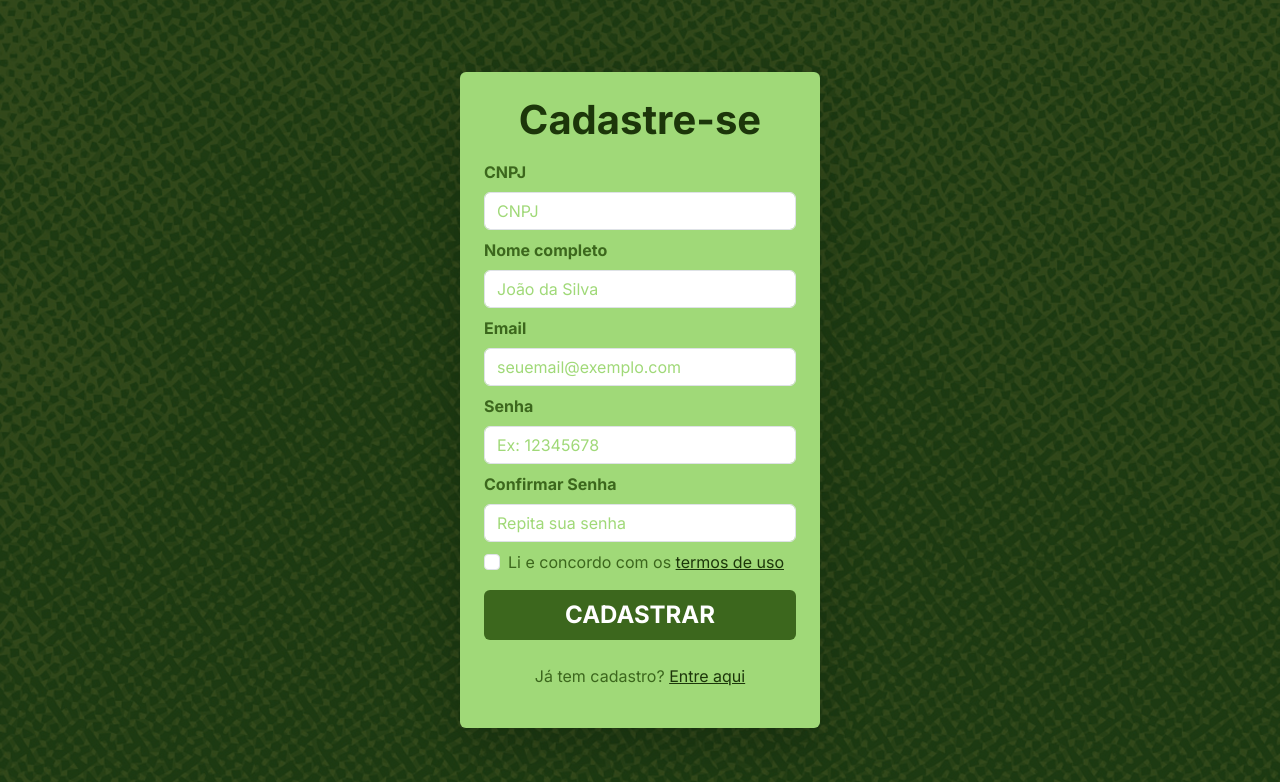
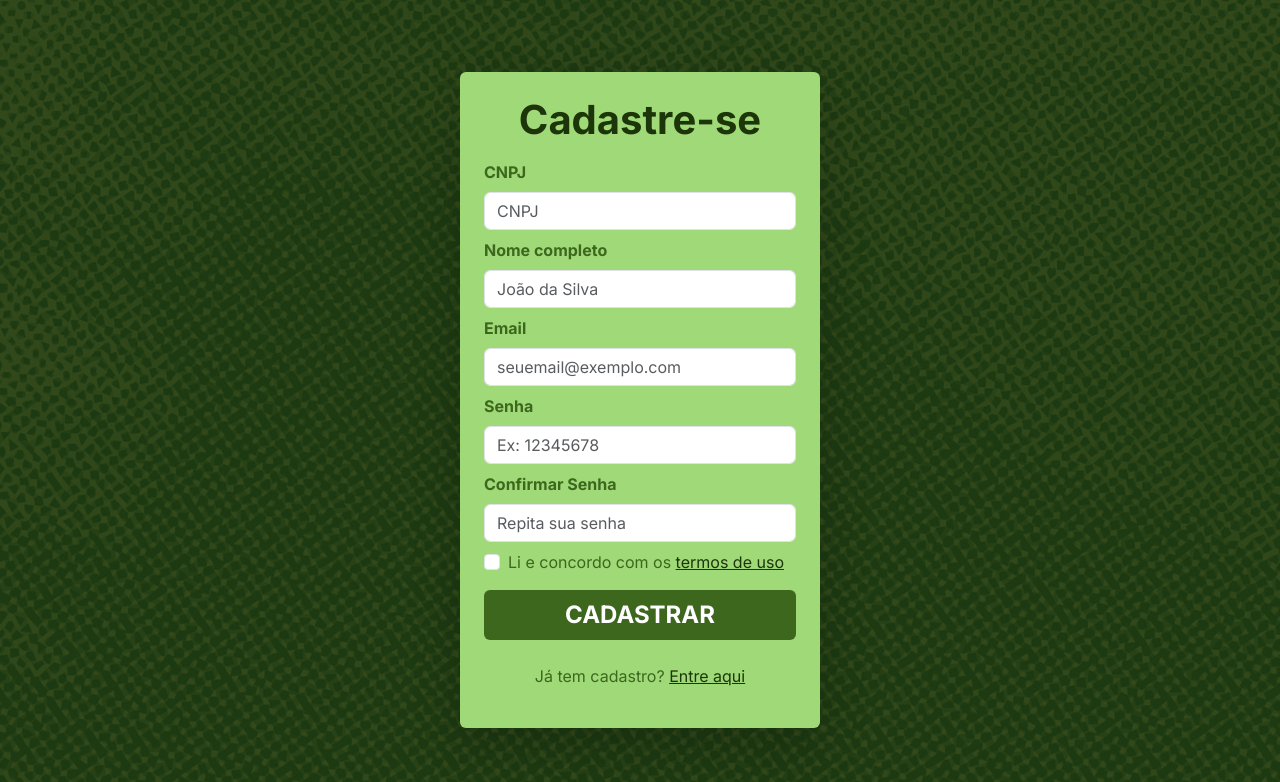
Before and after one commit to gustav0-rdg/tcc_cooperativas, a Flask app: page /cadastro in a window 1280 px wide. Shown: the top 782 px of the page. Run offline with Flask 3, Linux system fonts and the light colour scheme; some libraries are stand-ins or nearby versions.

Commit message:
FIX: Correção da identidade visual dos placesholder

```diff
--- a/static/css/cadastro/cadastro.css
+++ b/static/css/cadastro/cadastro.css
@@ -22,7 +22,8 @@ input:focus {
 }
 
 input::placeholder{
-    color: var(--verde-claro-medio) !important;
+    color: var(--verde-escuro-medio);
+    opacity: 0.8;
 }
 
 .btn {
--- a/static/css/cadastro_cooperado/cadastro-cooperado.css
+++ b/static/css/cadastro_cooperado/cadastro-cooperado.css
@@ -22,7 +22,8 @@ input:focus {
 }
 
 input::placeholder{
-    color: var(--verde-claro-medio) !important;
+    color: var(--verde-escuro-medio);
+    opacity: 0.8;
 }
 
 #form button{
--- a/static/css/pag_alterarSenha/alterarSenha.css
+++ b/static/css/pag_alterarSenha/alterarSenha.css
@@ -33,7 +33,8 @@ label {
 }
 
 input::placeholder {
-    color: var(--verde-claro-medio) !important;
+    color: var(--verde-escuro-medio);
+    opacity: 0.8;
 }
 
 .btn-success {
```
Also changed, not shown: static/css/pag_cooperativa_gestor/pag_cooperativas_gestor.css (+3 -18 lines).
